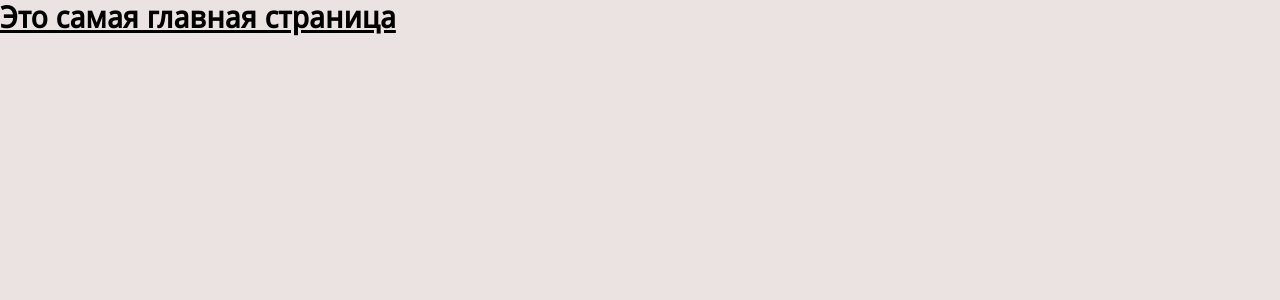
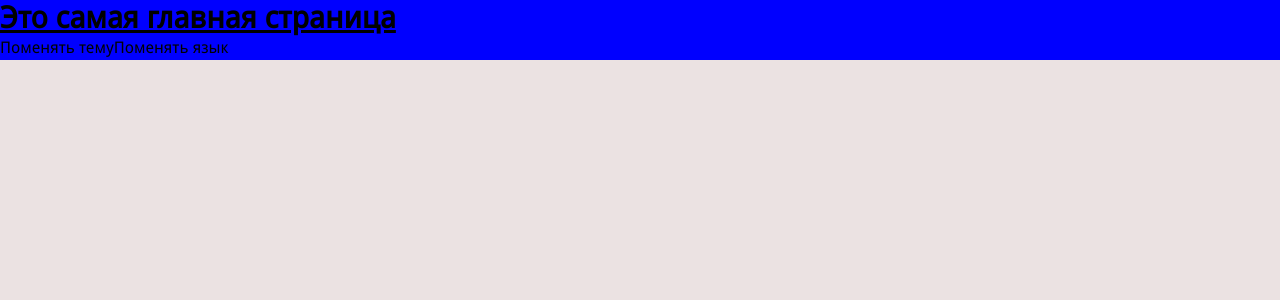
Before and after one commit to sanich123/keyboardTrainer, a React (Create React App) app: page / in a window 1280 px wide. Shown: the top 300 px of the page. Built offline with nearby package versions, Linux system fonts and the light colour scheme.

Commit message:
feat: add reducer for changing theme, language and authorization

```diff
--- a/src/pages/create-game.tsx
+++ b/src/pages/create-game.tsx
@@ -1,3 +1,21 @@
+import { useDispatch, useSelector } from 'react-redux';
+import { changeLanguage, changeTheme, GlobalStateType } from '../redux/global-state/global-state';
+
 export function CreateGamePage() {
-  return <h1>Здесь будет страница игры</h1>;
+  const dispatch = useDispatch();
+  const { theme, language } = useSelector(
+    ({ globalState }: { globalState: GlobalStateType }) => globalState,
+  );
+  const isRu = language === 'ru';
+  const isLight = theme === 'light';
+  return (
+    <div style={{ background: `${isLight ? 'grey' : 'blue'}` }}>
+      <button type="button" onClick={() => dispatch(changeTheme())}>
+        {isRu ? 'Поменять тему' : 'Change theme'}
+      </button>
+      <button type="button" onClick={() => dispatch(changeLanguage())}>
+        {isRu ? 'Поменять язык' : 'Change language'}
+      </button>
+    </div>
+  );
 }
--- a/src/pages/create-main.tsx
+++ b/src/pages/create-main.tsx
@@ -1,5 +1,22 @@
+import { useSelector, useDispatch } from 'react-redux';
+import { changeLanguage, changeTheme, GlobalStateType } from '../redux/global-state/global-state';
+
 export default function CreateMainPage() {
+  const dispatch = useDispatch();
+  const { theme, language } = useSelector(({ globalState }:{globalState: GlobalStateType}) => globalState);
+  const isRu = language === 'ru';
+  const isLight = theme === 'light';
   return (
-    <h1 className="text-3xl font-bold underline">Это самая главная страница</h1>
+    <div style={{background: `${isLight ? 'grey' : 'blue'}`}}>
+      <h1 className="text-3xl font-bold underline">
+        {isRu ? 'Это самая главная страница' : 'This is the main page'}
+      </h1>
+      <button type="button" onClick={() => dispatch(changeTheme())}>
+        {isRu ? 'Поменять тему' : 'Change theme'}
+      </button>
+      <button type="button" onClick={() => dispatch(changeLanguage())}>
+        {isRu ? 'Поменять язык' : 'Change language'}
+      </button>
+    </div>
   );
 }
--- a/src/pages/create-user-cabinet.tsx
+++ b/src/pages/create-user-cabinet.tsx
@@ -1,3 +1,21 @@
+import { useSelector, useDispatch } from 'react-redux';
+import { changeLanguage, changeTheme, GlobalStateType } from '../redux/global-state/global-state';
+
 export default function CreateUserCabinet() {
-  return <h1>Здесь будет кабинет пользователя</h1>;
+  const dispatch = useDispatch();
+  const { theme, language } = useSelector(
+    ({ globalState }: { globalState: GlobalStateType }) => globalState,
+  );
+  const isRu = language === 'ru';
+  const isLight = theme === 'light';
+  return (
+    <div style={{ background: `${isLight ? 'grey' : 'blue'}` }}>
+      <button type="button" onClick={() => dispatch(changeTheme())}>
+        {isRu ? 'Поменять тему' : 'Change theme'}
+      </button>
+      <button type="button" onClick={() => dispatch(changeLanguage())}>
+        {isRu ? 'Поменять язык' : 'Change language'}
+      </button>
+    </div>
+  );
 }
--- /dev/null
+++ b/src/redux/global-state/global-state.ts
@@ -0,0 +1,33 @@
+import { createSlice } from '@reduxjs/toolkit';
+
+export type GlobalStateType = {
+  authorization: boolean,
+  theme: string,
+  language: string,
+}
+
+const globalState = createSlice({
+  name: 'global-values',
+  initialState: {
+    authorization: false,
+    theme: 'dark',
+    language: 'ru',
+  },
+  reducers: {
+    changeTheme: (state) => {
+      state.theme === 'dark' ? state.theme = 'light' : state.theme = 'dark';
+    },
+    changeLanguage: (state) => {
+      state.language === 'ru' ? state.language = 'en' : state.language = 'ru';
+    },
+    changeAuthorization: (state) => {
+      state.authorization = !state.authorization;
+    },
+  },
+});
+
+export const {
+  changeTheme, changeLanguage, changeAuthorization,
+} = globalState.actions;
+
+export default globalState.reducer;
--- a/src/redux/store.ts
+++ b/src/redux/store.ts
@@ -1,10 +1,12 @@
 import { combineReducers, configureStore, PreloadedState } from '@reduxjs/toolkit';
 import { jsonPlaceholderAPI } from './json-placeholder-API';
 import incrementDecrement from './increment-decrement/increment-decrement';
+import globalState from './global-state/global-state';
 
 const rootReducer = combineReducers({
   [jsonPlaceholderAPI.reducerPath]: jsonPlaceholderAPI.reducer,
   incrementDecrement: incrementDecrement,
+  globalState: globalState,
 });
 
 export const setupStore = (preloadedState?: PreloadedState<RootState>) => configureStore({
```
